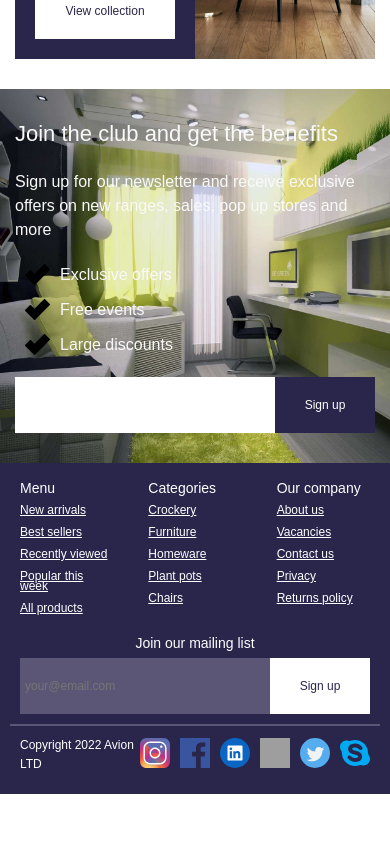
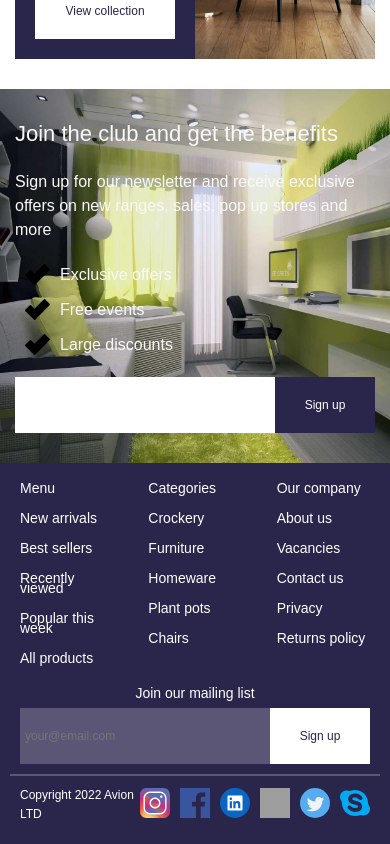
Before and after one commit to KirillBoldarev/DesignStudioVue, a Vue app: page / in a window 390 px wide. Shown: the part 1897-2741 px from the top of the page. Before the commit the page ends 2691 px from the top, so only its background shows below. Built offline with nearby package versions, Linux system fonts and the light colour scheme; grey boxes are pictures that could not be loaded; a web font is replaced by a local one; what vue3-mq would draw is missing.

Commit message:
header refactor

```diff
--- a/src/components/layouts/FooterLayout.vue
+++ b/src/components/layouts/FooterLayout.vue
@@ -124,7 +124,7 @@ import SubscribtionForm from "../forms/SubscribtionForm.vue";
     padding: 20px;
     gap: 25px;
 
-    @media (max-width: 767px) {
+    @media (max-width: 800px) {
       padding: 10px;
       flex-direction: column;
     }
@@ -153,7 +153,8 @@ import SubscribtionForm from "../forms/SubscribtionForm.vue";
     flex-direction: column;
     align-items: flex-start;
     justify-content: flex-start;
-    gap: 12px;
+    gap: 20px;
+
     @media (max-width: 767px) {
       align-items: flex-start;
       justify-content: flex-start;
@@ -182,9 +183,10 @@ import SubscribtionForm from "../forms/SubscribtionForm.vue";
       font-size: 16px;
       line-height: 19px;
       color: #ffffff;
+      text-decoration: none;
 
       @media (max-width: 767px) {
-        font-size: 12px;
+        font-size: 14px;
         line-height: 10px;
       }
     }
```
